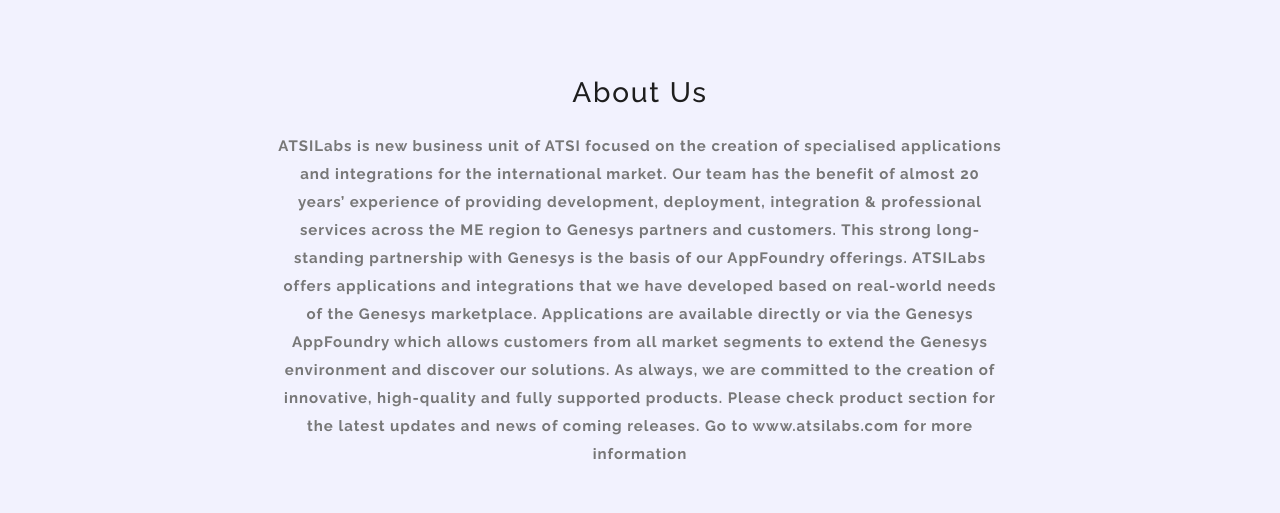
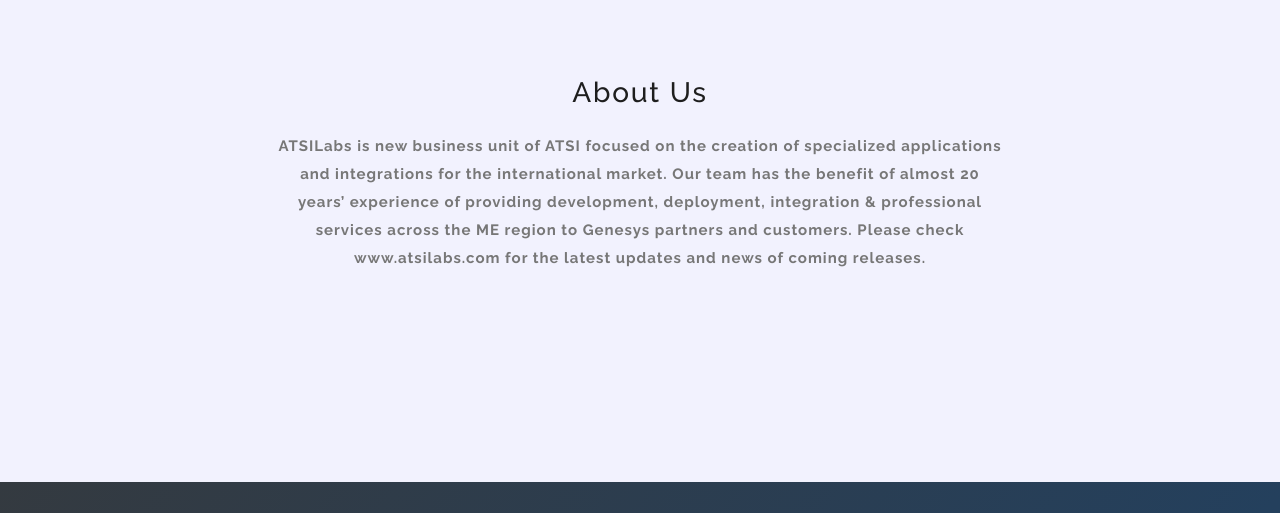
Before and after one commit to ATSILabs/ConversationsAnywhere, a plain HTML site: page index.html in a window 1280 px wide. Shown: the part 3720-4233 px from the top of the page. Drawn offline with Linux system fonts and the light colour scheme.

Commit message:
Update index.html

```diff
--- a/index.html
+++ b/index.html
@@ -10,6 +10,8 @@
     <link href="https://fonts.googleapis.com/css?family=Raleway:100,300,400,500,700,900" rel="stylesheet">
 
     <title>Conversations Anywhere</title>
+
+    <link rel="icon" type="image/x-icon" href="assets/images/favicon.ico">
 
     <link rel="stylesheet" type="text/css" href="assets/css/bootstrap.min.css">
 
@@ -283,30 +285,11 @@
                 </div>
                 <div class="offset-lg-2 col-lg-8">
                     <div class="center-text">
-                        <p><strong> ATSILabs is new business unit of ATSI focused on the creation of specialised
-                                applications and
-                                integrations for the international market. Our team has the benefit of almost 20 years’
-                                experience of
-                                providing development, deployment, integration & professional services across the ME
-                                region
-                                to
-                                Genesys partners and customers. This strong long-standing partnership with Genesys is
-                                the
-                                basis of
-                                our AppFoundry offerings.
-                                ATSILabs offers applications and integrations that we have developed based on real-world
-                                needs of
-                                the Genesys marketplace. Applications are available directly or via the Genesys
-                                AppFoundry
-                                which
-                                allows customers from all market segments to extend the Genesys environment and discover
-                                our
-                                solutions. As always, we are committed to the creation of innovative, high-quality and
-                                fully
-                                supported
-                                products.
-                                Please check product section for the latest updates and news of coming releases. Go to
-                                www.atsilabs.com for more information</strong></p>
+                        <p><strong>
+                                ATSILabs is new business unit of ATSI focused on the creation of specialized applications and integrations for the international market.
+                                Our team has the benefit of almost 20 years’ experience of providing development, deployment, integration & professional services across the ME region to Genesys partners and customers.
+                                Please check www.atsilabs.com for the latest updates and news of coming releases.
+                            </strong></p>
                     </div>
                 </div>
             </div>
```
